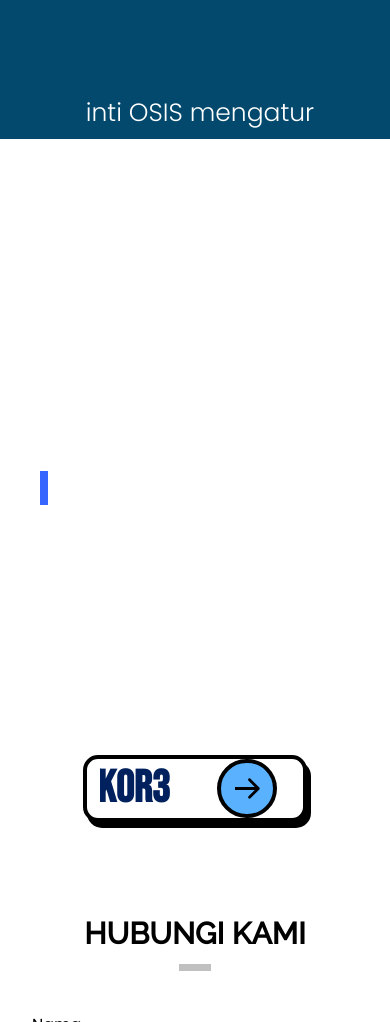
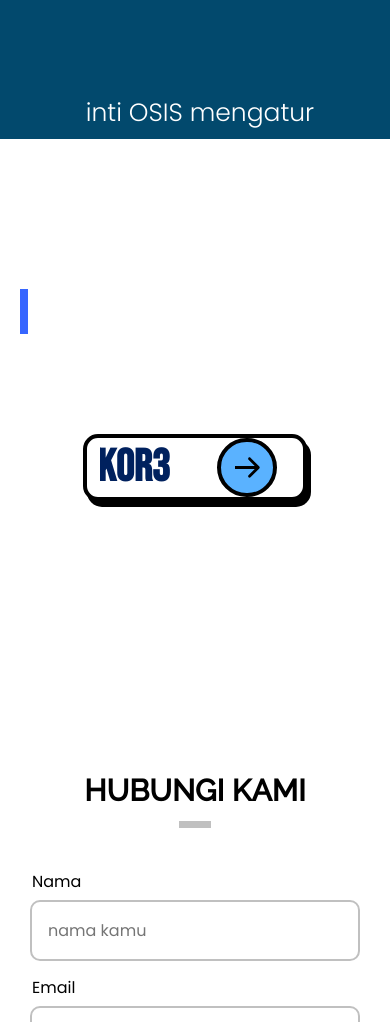
Before and after one commit to alttthafff/osismpkmetssweb, a plain HTML site: page ALL_KOORDINATOR/KOOR2/koor2.html in a window 390 px wide. Shown: the part 4700-5722 px from the top of the page. Drawn offline with nearby package versions, Linux system fonts and the light colour scheme.

Commit message:
wrapper next fix all koordinator

```diff
--- a/ALL_KOORDINATOR/KOOR1/koor1.css
+++ b/ALL_KOORDINATOR/KOOR1/koor1.css
@@ -154,14 +154,14 @@ body {
 
 h1.mariodesk1 {
   letter-spacing: 4px;
-  font-family: "Bebas Neue", sans-serif;
+  font-family: "Ubuntu", sans-serif;
   font-size: 120px;
   margin-bottom: 0%;
   bottom: 0%;
 }
 
 h2.mariodesk2 {
-  font-family: "Bebas Neue", sans-serif;
+  font-family: "Ubuntu", sans-serif;
   font-size: 50px;
 }
 
@@ -753,6 +753,9 @@ button:active .arrowContainer {
   font-weight: 800;
   font-size: 55px;
 }
+.btn--submit {
+  z-index: -1;
+}
 
 @media screen and (max-width: 65em) {
   #navbar-open {
@@ -828,13 +831,19 @@ button:active .arrowContainer {
     font-family: "Raleway", sans-serif;
   }
   .j2 {
-    font-size: 40px;
-    font-family: "Bebas Neue", sans-serif;
+    font-size: 43px;
+    font-family: "Ubuntu", sans-serif;
     margin: 0;
+    letter-spacing: 1px;
+    padding-bottom: 10px;
+    color: #ddd;
+    -webkit-text-stroke-width: 1px;
+    -webkit-text-stroke-color: #000000;
   }
+
   .j3 {
     font-size: 20px;
-    font-family: "Raleway", sans-serif;
+    font-family: "Noto Sans KR", sans-serif;
   }
 
   .biodata {
@@ -846,12 +855,12 @@ button:active .arrowContainer {
     flex-grow: 4;
   }
   h1.mariodesk1 {
-    font-size: 50px;
+    font-size: 35px;
+
     color: #02496d;
-    letter-spacing: 0;
   }
   h2.mariodesk2 {
-    font-size: 30px;
+    font-size: 25px;
     letter-spacing: 3px;
   }
 
@@ -907,6 +916,7 @@ button:active .arrowContainer {
   }
   .wrappernext {
     margin-top: 100px;
+    z-index: 999;
   }
   .bgContainer {
     font-size: 90%;
@@ -914,14 +924,15 @@ button:active .arrowContainer {
   }
   .button {
     padding: 0%;
+    top: -150px;
   }
 
   .headbutton {
+    padding-top: 150px;
     padding-left: 50px;
-    z-index: 2;
-    margin-top: 150px;
+    z-index: 0;
+
     position: relative;
-    padding-top: 0;
   }
   .buttonkoor {
     --fs-size: 40px;
--- a/ALL_KOORDINATOR/KOOR2/koor2.css
+++ b/ALL_KOORDINATOR/KOOR2/koor2.css
@@ -565,6 +565,7 @@ h2.satriadesk2 {
   background-size: 100%;
   margin-top: 0;
   margin-bottom: 100px;
+  min-height: 50vh;
 }
 
 /* VERSE KOOR TEXT */
@@ -576,6 +577,7 @@ h2.satriadesk2 {
   display: flex;
   position: relative;
   overflow-x: hidden;
+  padding-top: 100px;
 }
 .buttonkoor {
   padding: 0;
@@ -584,7 +586,7 @@ h2.satriadesk2 {
   height: auto;
   background: transparent;
   border: none;
-  cursor: grab;
+  cursor: pointer;
   position: relative;
 }
 
@@ -896,16 +898,18 @@ button:active .arrowContainer {
   }
   .button {
     padding: 0%;
+    top: -150px;
   }
 
   .headbutton {
-    z-index: 2;
-    margin-top: 150px;
+    padding-top: 150px;
+    padding-left: 50px;
+    z-index: 0;
+
     position: relative;
   }
   .buttonkoor {
-    cursor: n-resize;
-    --fs-size: 40px;
+    --fs-size: 50px;
   }
   /* ???????????????        BIG MODIFITE        ???????????????? */
   /* logo osis&mpk */
--- a/ALL_KOORDINATOR/KOOR2/koor2.html
+++ b/ALL_KOORDINATOR/KOOR2/koor2.html
@@ -606,8 +606,7 @@
     </section>
 
     <!-- NEXT SLIDE -->
-    <section id="wwd2" class="main-section">
-      <div>
+    <section id="wwd2" class="main-section-ppp">
       <div class="headbutton" data-aos="fade-up" data-aos-duration="3000">
         <div class="buttonkoor" data-text="Awesome">
           <span class="actual-text">&nbsp;KOORDINATOR3&nbsp;</span>
@@ -617,7 +616,7 @@
         </div>
       </div>
 
-        <div class="wrappernext" data-aos="fade-up" data-aos-duration="1000">
+      <div class="wrappernext">
         <button class="button">
           <div class="bgContainer">
             <span class="color"
@@ -640,7 +639,6 @@
             </svg>
           </div>
         </button>
-        </div>
       </div>
     </section>
 
--- a/ALL_KOORDINATOR/KOOR3/koor3.css
+++ b/ALL_KOORDINATOR/KOOR3/koor3.css
@@ -576,6 +576,7 @@ h2.satriadesk2 {
   display: flex;
   position: relative;
   overflow-x: hidden;
+  padding-top: 100px;
 }
 .buttonkoor {
   padding: 0;
@@ -893,11 +894,13 @@ button:active .arrowContainer {
   }
   .button {
     padding: 0%;
+    top: -150px;
   }
 
   .headbutton {
-    z-index: 2;
-    margin-top: 150px;
+    padding-top: 150px;
+    padding-left: 50px;
+    z-index: 0;
     position: relative;
   }
   .buttonkoor {
--- a/ALL_KOORDINATOR/KOOR4/koor4.css
+++ b/ALL_KOORDINATOR/KOOR4/koor4.css
@@ -577,6 +577,7 @@ h2.satriadesk2 {
   display: flex;
   position: relative;
   overflow-x: hidden;
+  padding-top: 100px;
 }
 .buttonkoor {
   padding: 0;
@@ -892,11 +893,13 @@ button:active .arrowContainer {
   }
   .button {
     padding: 0%;
+    top: -150px;
   }
 
   .headbutton {
-    z-index: 2;
-    margin-top: 150px;
+    padding-top: 150px;
+    padding-left: 50px;
+    z-index: 0;
     position: relative;
   }
   .buttonkoor {
--- a/ALL_KOORDINATOR/KOOR5/koor5.css
+++ b/ALL_KOORDINATOR/KOOR5/koor5.css
@@ -892,11 +892,13 @@ button:active .arrowContainer {
   }
   .button {
     padding: 0%;
+    top: -150px;
   }
 
   .headbutton {
-    z-index: 2;
-    margin-top: 150px;
+    padding-top: 150px;
+    padding-left: 50px;
+    z-index: 0;
     position: relative;
   }
   .buttonkoor {
--- a/ALL_KOORDINATOR/KOOR6/koor6.css
+++ b/ALL_KOORDINATOR/KOOR6/koor6.css
@@ -566,6 +566,7 @@ h2.satriadesk2 {
   background-size: 100%;
   margin-top: 0;
   margin-bottom: 100px;
+  min-height: 50vh;
 }
 
 /* VERSE KOOR TEXT */
@@ -892,11 +893,13 @@ button:active .arrowContainer {
   }
   .button {
     padding: 0%;
+    top: -150px;
   }
 
   .headbutton {
-    z-index: 2;
-    margin-top: 150px;
+    padding-top: 150px;
+    padding-left: 50px;
+    z-index: 0;
     position: relative;
   }
   .buttonkoor {
--- a/ALL_KOORDINATOR/KOOR7/koor7.css
+++ b/ALL_KOORDINATOR/KOOR7/koor7.css
@@ -892,11 +892,13 @@ button:active .arrowContainer {
   }
   .button {
     padding: 0%;
+    top: -150px;
   }
 
   .headbutton {
-    z-index: 2;
-    margin-top: 150px;
+    padding-top: 150px;
+    padding-left: 50px;
+    z-index: 0;
     position: relative;
   }
   .buttonkoor {
--- a/oss.css
+++ b/oss.css
@@ -1295,9 +1295,6 @@ footer a {
     display: block;
   }
 
-  .buttonkoor {
-    font-size: 30px;
-  }
   .color {
     font-size: 45px;
   }
```
Also changed, not shown: ALL_KOORDINATOR/BPH/bph.css (+0 -10 lines), ALL_KOORDINATOR/BPH/bph.html (+12 -13 lines), ALL_KOORDINATOR/KOOR1/koor1.html (+10 -0 lines). Lines whose indentation alone changed are shown as unchanged.
